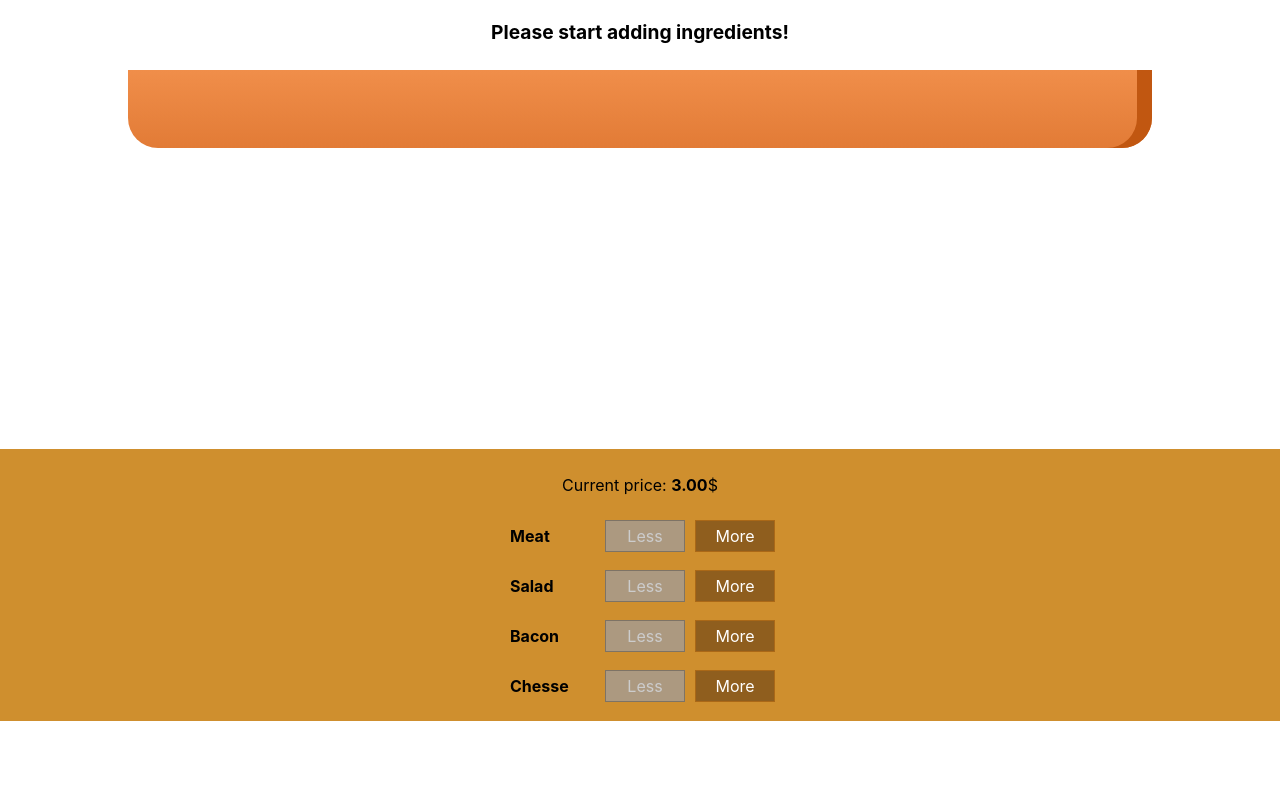
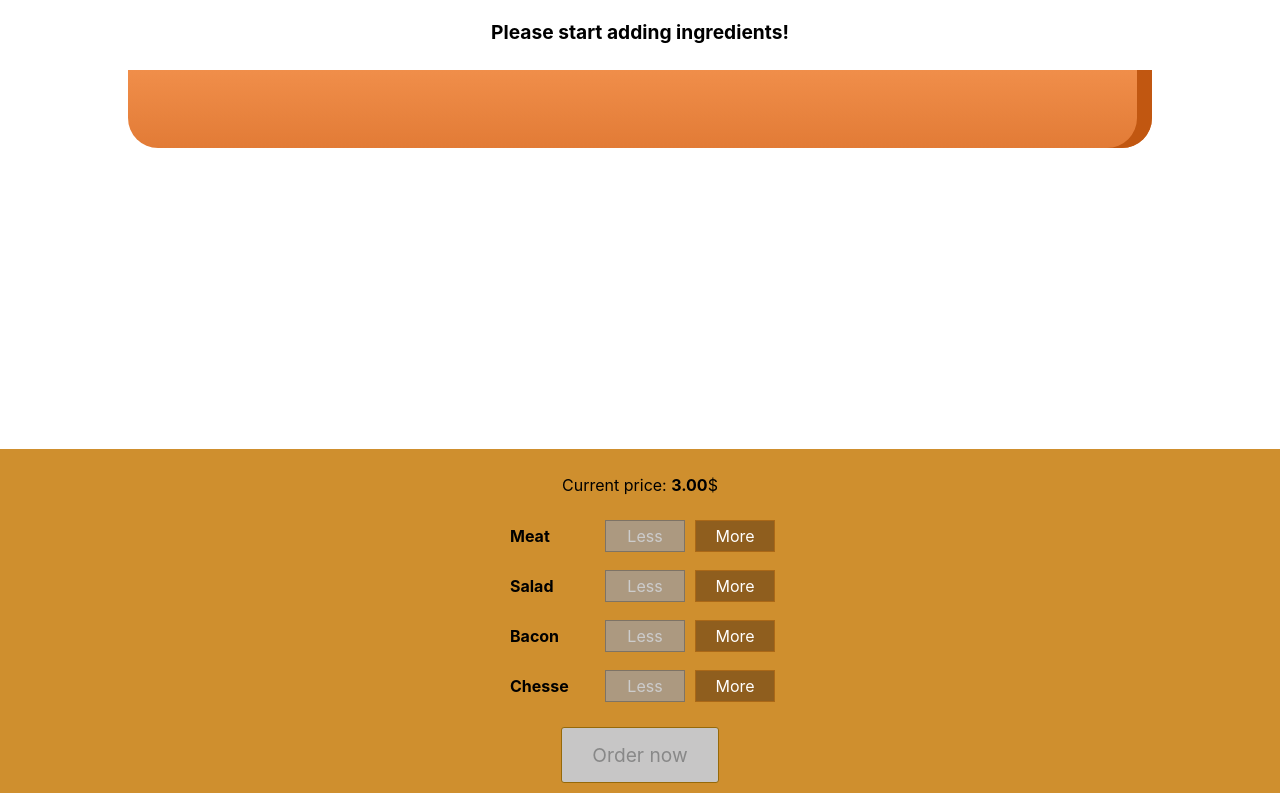
Before and after one commit to khalilweeb/react-burger-project, a React app: page / in a window 1280 px wide. Shown: the part 191-984 px from the top of the page. Before the commit the page ends 912 px from the top, so only its background shows below. Built offline with nearby package versions, Linux system fonts and the light colour scheme; the HTML template or start-up script is replaced by a standard one.

Commit message:
adding Order button

```diff
--- a/src/components/Burger/buildControls/BuildControls.js
+++ b/src/components/Burger/buildControls/BuildControls.js
@@ -21,6 +21,7 @@ const buildcontrol = [
                 less={() => props.less(ctrl.type)} disabled={props.disabled[ctrl.type]}/>
     })
     }
+    <button className='OrderButton' disabled={props.orderdisable}>Order now</button>
         </div>
     )
 }
--- a/src/components/Burger/buildControls/buildctronle.css
+++ b/src/components/Burger/buildControls/buildctronle.css
@@ -9,3 +9,47 @@
     box-shadow: 0 2px 1px #ccc;
     padding: 10px 0;
 }
+
+.OrderButton {
+    background-color: #DAD735;
+    outline: none;
+    border-radius: 3px;
+    border: none;
+    cursor: pointer;
+    border: 1px solid #966909;
+    color: #966909;
+    font-family: inherit;
+    font-size: 1.2em;
+    padding: 15px 30px;
+    margin-top: 1rem;
+
+}
+
+.OrderButton:hover, .OrderButton:active {
+    background-color: #A0DB41;
+
+    color: #966909;
+}
+
+.OrderButton:disabled {
+    background-color: #C7C6C6;
+    cursor: not-allowed;
+
+    color: #888888;
+}
+
+.OrderButton:not(:disabled) {
+    animation: enable 0.3s linear;
+}
+
+@keyframes enable {
+    0% {
+        transform: scale(1);
+    }
+    60% {
+        transform: scale(1.1);
+    }
+    100% {
+        transform: scale(1);
+    }
+}
--- a/src/containers/BurgerBuilder/BurgerBuilder.js
+++ b/src/containers/BurgerBuilder/BurgerBuilder.js
@@ -20,8 +20,23 @@ class BurgerBuilder extends Component {
             cheese: 0,
             bacon: 0
         },
-        price: 3
+        price: 3,
+        purchaseble: true
     };
+
+
+    updatePurshaseHandler = (price) => {
+        if(price <= 3) {
+            this.setState({purchaseble: true});
+
+        } else {
+            this.setState({purchaseble: false});
+
+
+        }
+        return this.state.purchaseble;
+    }
+
 
     addIngredientsHandler(type){
         //adding ingredient to the copied state
@@ -32,12 +47,13 @@ class BurgerBuilder extends Component {
         const updatedIngredients =  {...this.state.ingredients};
         updatedIngredients[type] = addcount;
         //calculating the price
+
         const oldPrice = this.state.price;
         const priceaddintion = PRICES[type];
         const totalPrice = priceaddintion + oldPrice;
 
         this.setState({price: totalPrice ,  ingredients: updatedIngredients });
-
+        this.updatePurshaseHandler(totalPrice)
 
        }
        removeIngredientsHandler(type){
@@ -52,12 +68,13 @@ class BurgerBuilder extends Component {
         const updatedIngredients =  {...this.state.ingredients};
         updatedIngredients[type] = addcount;
         //calculating the price
+
         const oldPrice = this.state.price;
         const priceaddintion = PRICES[type];
-        const totalPrice = priceaddintion - oldPrice;
+        const totalPrice =   oldPrice - priceaddintion;
 
         this.setState({price: totalPrice ,  ingredients: updatedIngredients });
-
+        this.updatePurshaseHandler(totalPrice)
 
        }
 
@@ -68,6 +85,7 @@ class BurgerBuilder extends Component {
         for(let key in disabledInfo) {
             disabledInfo[key] = disabledInfo[key] <= 0;
         }
+
         return (
             <Aux>
                 <Burger ingredients={this.state.ingredients}/>
@@ -75,7 +93,8 @@ class BurgerBuilder extends Component {
                 price={this.state.price}
                 more={ this.addIngredientsHandler.bind(this)}
                 less={ this.removeIngredientsHandler.bind(this)}
-                disabled={disabledInfo}/>
+                disabled={disabledInfo}
+                orderdisable={this.state.purchaseble}/>
 
             </Aux>
 
```
Also changed, not shown: src/components/UI/model/Model.js (added, +11 -0 lines), src/components/UI/model/model.css (added, +20 -0 lines), src/components/UI/backdrops/BackDrop.js (added).
